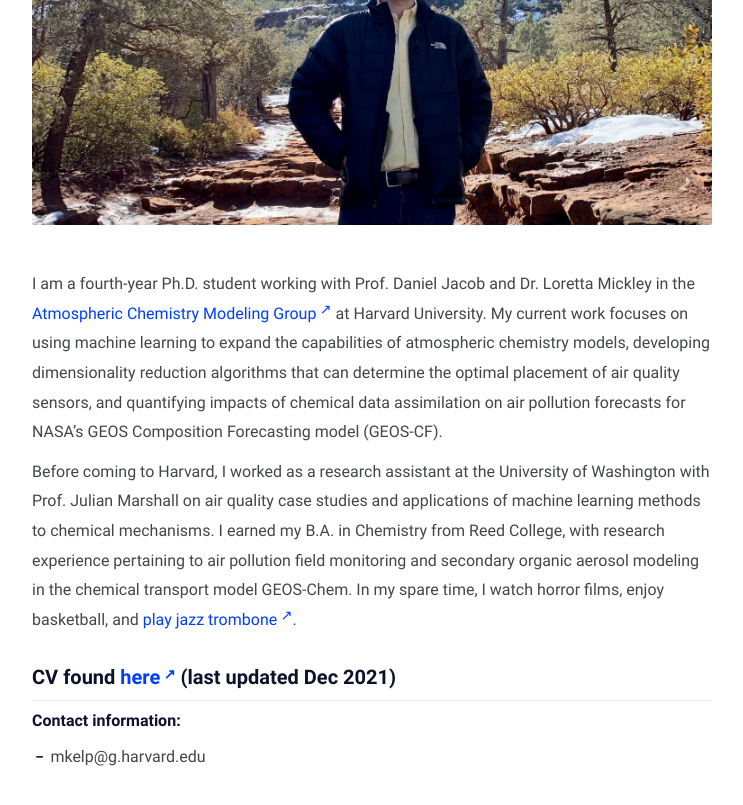
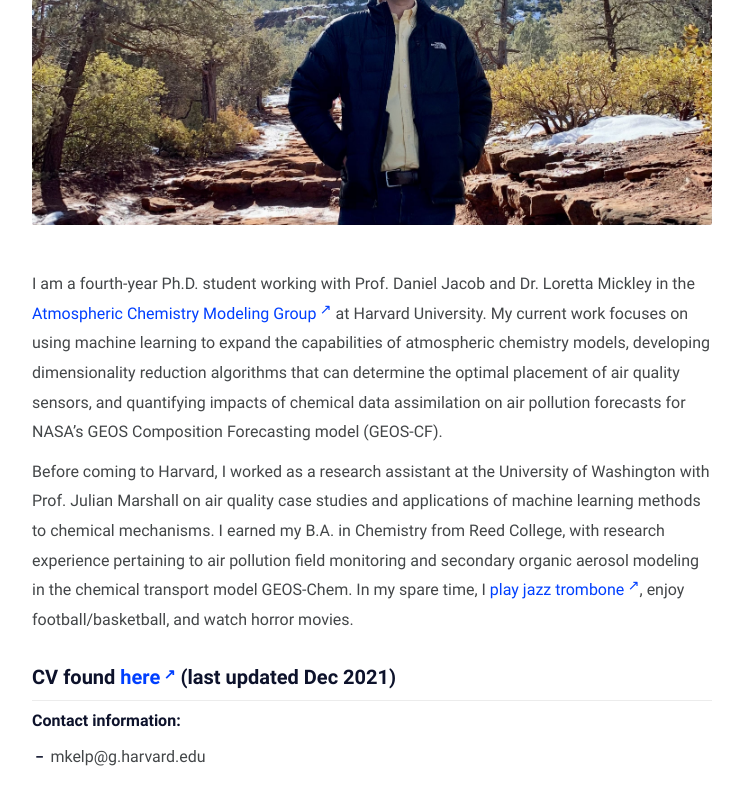
Before and after one commit to mkelp/mkelp.github.io, a Jekyll site: the page built from CV.md, in a window 1280 px wide and 900 px high, scrolled down 577 px. Shown: the top 805 px of the window, without its empty margins (268-1011 px from the left). Built offline with Jekyll 4.4.1, drawn with Linux system fonts in a browser that asks for light colours.

Commit message:
about me

```diff
--- a/CV.md
+++ b/CV.md
@@ -15,7 +15,7 @@
 
 I am a fourth-year Ph.D. student working with Prof. Daniel Jacob and Dr. Loretta Mickley in the [Atmospheric Chemistry Modeling Group](https://acmg.seas.harvard.edu/){:target="_blank"} at Harvard University. My current work focuses on using machine learning to expand the capabilities of atmospheric chemistry models, developing dimensionality reduction algorithms that can determine the optimal placement of air quality sensors, and quantifying impacts of chemical data assimilation on air pollution forecasts for NASA's GEOS Composition Forecasting model (GEOS-CF).
 
-Before coming to Harvard, I worked as a research assistant at the University of Washington with Prof. Julian Marshall on air quality case studies and applications of machine learning methods to chemical mechanisms. I earned my B.A. in Chemistry from Reed College, with research experience pertaining to air pollution field monitoring and secondary organic aerosol modeling in the chemical transport model GEOS-Chem. In my spare time, I watch horror films, enjoy basketball, and [play jazz trombone](https://soundcloud.com/philosophytalk/it-dont-mean-a-thing-from-your-lying-eyes-112915){:target="_blank"}.
+Before coming to Harvard, I worked as a research assistant at the University of Washington with Prof. Julian Marshall on air quality case studies and applications of machine learning methods to chemical mechanisms. I earned my B.A. in Chemistry from Reed College, with research experience pertaining to air pollution field monitoring and secondary organic aerosol modeling in the chemical transport model GEOS-Chem. In my spare time, I [play jazz trombone](https://soundcloud.com/philosophytalk/it-dont-mean-a-thing-from-your-lying-eyes-112915){:target="_blank"}, enjoy football/basketball, and watch horror movies.
 
 
 ### CV found [here]({{ site.url }}/assets/mkelpCV_Dec2021.pdf){:target="_blank"} (last updated Dec 2021)
```
